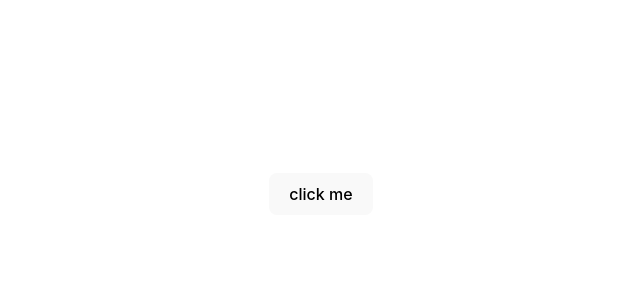
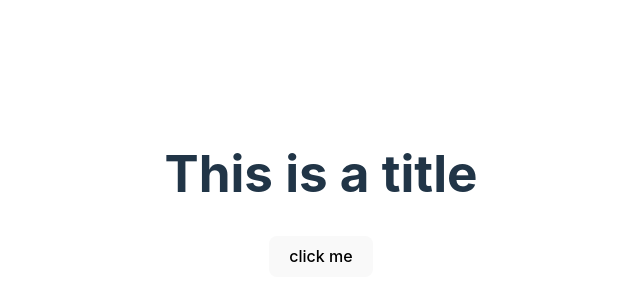
Before and after one commit to Mawais200/React01, a React (Vite) app in the folder React01/: page / in a window 1280 px wide. Shown: the part 206-506 px from the top of the page, without its empty margins (319-959 px from the left). Built offline with nearby package versions, Linux system fonts and the light colour scheme.

Commit message:
add tittle.jsx

```diff
--- a/React01/src/App.jsx
+++ b/React01/src/App.jsx
@@ -1,4 +1,4 @@
-
+import Tittle from './assets/Tittle'
 import './App.css'
 
 function App() {
@@ -6,6 +6,7 @@ function App() {
 
   return (
     <>
+    <Tittle/>
       <button>click me</button>
     </>
   )
--- /dev/null
+++ b/React01/src/assets/Tittle.jsx
@@ -0,0 +1,4 @@
+function Tittle(){
+    return<h1>This is a title</h1>;
+}
+export default Tittle;
```
